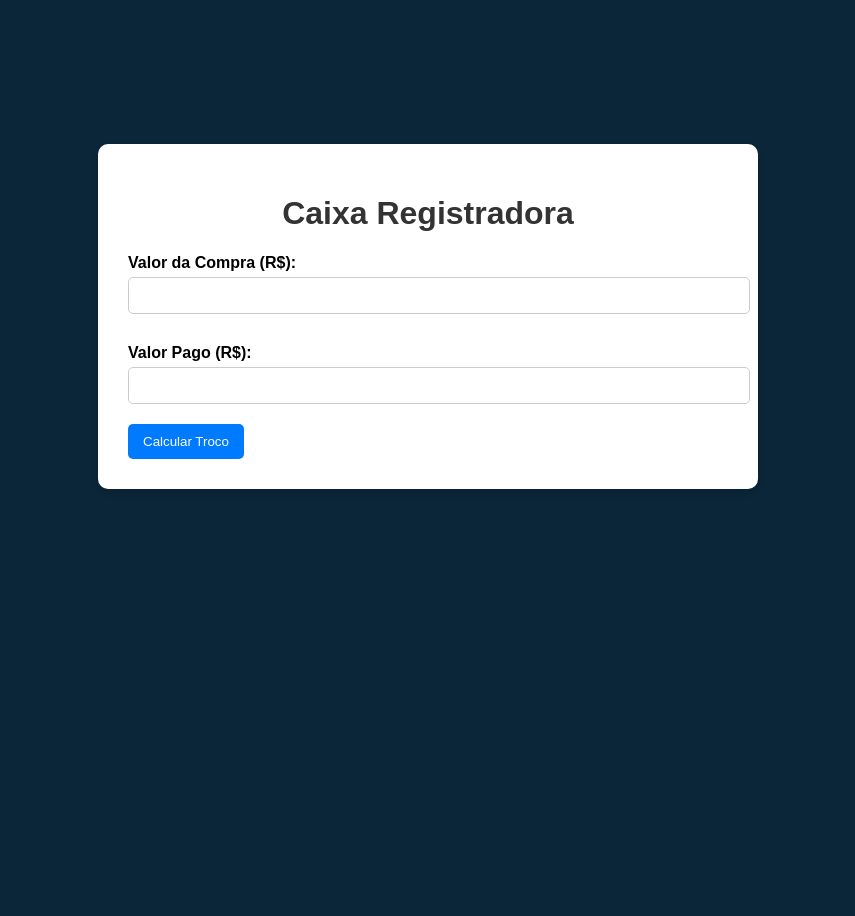
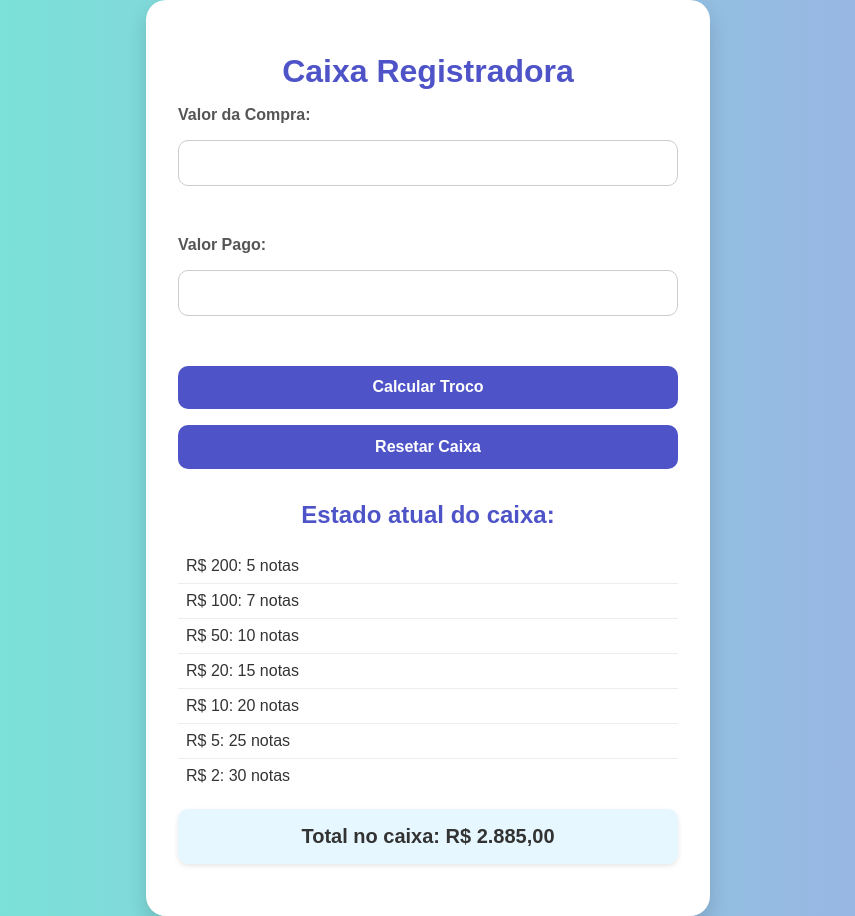
Before and after one commit to ardsc1/DesafiosPHP, a PHP site: page / in a window 1280 px wide. Shown: the whole page, without its empty margins (212-1067 px from the left). Before the commit the page ends 489 px from the top, so only its background shows below. Run offline with PHP 8.4, Linux system fonts and the light colour scheme.

Commit message:
feat: Mudanças no desafio do caixa

```diff
--- /dev/null
+++ b/caixa/caixa.css
@@ -0,0 +1,145 @@
+/* Configurações globais */
+body {
+  font-family: 'Arial', sans-serif;
+  background: linear-gradient(to right, #74ebd5, #9face6);
+  margin: 0;
+  padding: 0;
+  display: flex;
+  justify-content: center;
+  align-items: center;
+  min-height: 100vh;
+  color: #333;
+}
+
+/* Contêiner principal */
+.container {
+  background: #ffffff;
+  padding: 2rem;
+  border-radius: 20px;
+  box-shadow: 0 10px 20px rgba(0, 0, 0, 0.15);
+  max-width: 500px;
+  width: 90%;
+  text-align: center;
+}
+
+/* Cabeçalho */
+.container h1 {
+  font-size: 2rem;
+  margin-bottom: 1rem;
+  color: #4e54c8;
+}
+
+/* Formulário */
+form {
+  display: flex;
+  flex-direction: column;
+  gap: 1rem;
+}
+
+form label {
+  font-size: 1rem;
+  font-weight: bold;
+  color: #555;
+  text-align: left;
+}
+
+form input {
+  padding: 0.8rem;
+  border: 1px solid #ccc;
+  border-radius: 10px;
+  font-size: 1rem;
+  transition: border-color 0.3s;
+}
+
+form input:focus {
+  border-color: #4e54c8;
+  outline: none;
+}
+
+form button {
+  padding: 0.8rem;
+  font-size: 1rem;
+  font-weight: bold;
+  color: #fff;
+  background: #4e54c8;
+  border: none;
+  border-radius: 10px;
+  cursor: pointer;
+  transition: background 0.3s;
+}
+
+form button:hover {
+  background: #2d3091;
+}
+
+/* Mensagem de resultado */
+.resultado {
+  margin-top: 1rem;
+  background: #f7f7f7;
+  border: 1px solid #ccc;
+  padding: 1rem;
+  border-radius: 10px;
+  color: #333;
+}
+
+/* Estado do caixa */
+h2 {
+  margin-top: 2rem;
+  font-size: 1.5rem;
+  color: #4e54c8;
+}
+
+ul {
+  list-style: none;
+  padding: 0;
+  text-align: left;
+}
+
+ul li {
+  font-size: 1rem;
+  padding: 0.5rem;
+  border-bottom: 1px solid #eee;
+}
+
+ul li:last-child {
+  border-bottom: none;
+}
+
+/* Valor total no caixa */
+h3 {
+  margin-top: 1rem;
+  font-size: 1.25rem;
+  font-weight: bold;
+  color: #333;
+  background: #e6f7ff;
+  padding: 1rem;
+  border-radius: 10px;
+  box-shadow: 0 2px 5px rgba(0, 0, 0, 0.1);
+}
+
+/* Responsividade */
+@media (max-width: 500px) {
+  .container {
+      padding: 1.5rem;
+  }
+
+  form input, form button {
+      font-size: 0.9rem;
+  }
+
+  h1 {
+      font-size: 1.5rem;
+  }
+
+  h2 {
+      font-size: 1.25rem;
+  }
+
+  h3 {
+      font-size: 1.1rem;
+  }
+
+  ul li {
+      font-size: 0.9rem;
+  }
+}
--- a/caixa/index.php
+++ b/caixa/index.php
@@ -1,66 +1,120 @@
+<?php
+session_start();
+
+// Inicialização das cédulas disponíveis no caixa
+function inicializarCaixa() {
+    return [
+        200 => 5,
+        100 => 7,
+        50 => 10,
+        20 => 15,
+        10 => 20,
+        5 => 25,
+        2 => 30
+    ];
+}
+
+if (!isset($_SESSION['caixa'])) {
+    $_SESSION['caixa'] = inicializarCaixa();
+}
+
+// Função para calcular o troco
+function calcularTroco($valorCompra, $valorPago, &$caixa) {
+    $troco = $valorPago - $valorCompra;
+    if ($troco < 0) {
+        return "Valor pago é insuficiente. Por favor, insira um valor maior ou igual ao valor da compra.";
+    }
+
+    $cedulasTroco = [];
+    foreach ($caixa as $cedula => $quantidade) {
+        if ($troco >= $cedula && $quantidade > 0) {
+            $numCedulas = min(intdiv($troco, $cedula), $quantidade);
+            if ($numCedulas > 0) {
+                $cedulasTroco[$cedula] = $numCedulas;
+                $troco -= $numCedulas * $cedula;
+                $caixa[$cedula] -= $numCedulas;
+            }
+        }
+    }
+
+    if ($troco > 0) {
+        return "Não há cédulas suficientes para dar o troco exato.";
+    }
+
+    return $cedulasTroco;
+}
+
+function calcularTotalCaixa($caixa) {
+    $total = 0;
+    foreach ($caixa as $cedula => $quantidade) {
+        $total += $cedula * $quantidade;
+    }
+    return $total;
+}
+
+if ($_SERVER['REQUEST_METHOD'] == 'POST') {
+    if (isset($_POST['reset'])) {
+        $_SESSION['caixa'] = inicializarCaixa();
+        $mensagem = "Caixa restaurado com sucesso!";
+    } else {
+        $valorCompra = floatval($_POST['valor_compra']);
+        $valorPago = floatval($_POST['valor_pago']);
+
+        if (!is_numeric($valorCompra) || !is_numeric($valorPago)) {
+            $mensagem = "Por favor, insira valores numéricos válidos.";
+        } else {
+            $resultado = calcularTroco($valorCompra, $valorPago, $_SESSION['caixa']);
+            if (is_array($resultado)) {
+                $mensagem = "Troco: <br>";
+                foreach ($resultado as $cedula => $quantidade) {
+                    $mensagem .= "$quantidade nota(s) de R$ $cedula <br>";
+                }
+            } else {
+                $mensagem = $resultado;
+            }
+        }
+    }
+}
+
+$totalCaixa = calcularTotalCaixa($_SESSION['caixa']);
+?>
+
 <!DOCTYPE html>
-<html lang="pt-br">
+<html lang="pt-BR">
 <head>
     <meta charset="UTF-8">
     <meta name="viewport" content="width=device-width, initial-scale=1.0">
     <title>Caixa Registradora</title>
-    <link rel="stylesheet" href="style.css">
+    <link rel="stylesheet" href="caixa.css">
 </head>
 <body>
-
-
     <div class="container">
         <h1>Caixa Registradora</h1>
-
-        <form action="" method="post">
-            <label for="valor_compra">Valor da Compra (R$):</label>
-            <input type="number" id="valor_compra" name="valor_compra" step="0.01" required>
-
-            <label for="valor_pago">Valor Pago (R$):</label>
-            <input type="number" id="valor_pago" name="valor_pago" step="0.01" required>
-
+        <form method="POST">
+            <label for="valor_compra">Valor da Compra:</label>
+            <input type="text" id="valor_compra" name="valor_compra">
+            <br>
+            <label for="valor_pago">Valor Pago:</label>
+            <input type="text" id="valor_pago" name="valor_pago">
+            <br>
             <button type="submit" name="calcular">Calcular Troco</button>
+            <button type="submit" name="reset">Resetar Caixa</button>
         </form>
 
-        <?php
-        //mudanças é para colocar a quantidades de nota q tem no caixa tipo 2 notas de 200, 5 de 100 e ir continuando ,ate fechar o dia
+        <?php if (!empty($mensagem)): ?>
+            <div class="resultado">
+                <?php echo $mensagem; ?>
+            </div>
+        <?php endif; ?>
 
-        if ($_SERVER['REQUEST_METHOD'] == 'POST') {
-            $valor_compra = $_POST['valor_compra'];
-            $valor_pago = $_POST['valor_pago'];
+        <h2>Estado atual do caixa:</h2>
+        <ul>
+            <?php foreach ($_SESSION['caixa'] as $cedula => $quantidade): ?>
+                <li>R$ <?php echo $cedula; ?>: <?php echo $quantidade; ?> notas</li>
+            <?php endforeach; ?>
+        </ul>
 
-            if (!is_numeric($valor_compra) || !is_numeric($valor_pago)) {
-                echo "<p class='error'>Por favor, insira valores numéricos válidos.</p>";
-            } elseif ($valor_pago < $valor_compra) {
-                echo "<p class='error'>O valor pago é menor que o valor da compra. Por favor, insira um valor maior.</p>";
-            } else {
-
-                $troco = $valor_pago - $valor_compra;
-
-                $cedulas = [200, 100, 50, 20, 10, 5, 2];
-                $quantidade_cedulas = [];
-
-
-                foreach ($cedulas as $cedula) {
-                    $quantidade_cedulas[$cedula] = floor($troco / $cedula);
-                    $troco -= $quantidade_cedulas[$cedula] * $cedula;
-                }
-
-
-                echo "<p class='success'>Troco: R$ " . number_format($valor_pago - $valor_compra, 2, ',', '.') . "</p>";
-
-
-                echo "<div class='result'><strong>Quantidade de cédulas para o troco:</strong><br>";
-                foreach ($quantidade_cedulas as $cedula => $quantidade) {
-                    if ($quantidade > 0) {
-                        echo "{$quantidade} cédula(s) de R$ " . number_format($cedula, 2, ',', '.') . "<br>";
-                    }
-                }
-                echo "</div>";
-            }
-        }
-        ?>
+        <h3>Total no caixa: R$ <?php echo number_format($totalCaixa, 2, ',', '.'); ?></h3>
     </div>
-
 </body>
 </html>
--- a/caixa/style.css
+++ /dev/null
@@ -1,54 +0,0 @@
-body {
-  font-family: Arial, sans-serif;
-  background-color: #0a2638;
-  margin: 0;
-  padding: 20px;
-}
-.container {
-  max-width: 600px;
-  margin: auto;
-  padding: 30px;
-  background-color: #fff;
-  border-radius: 10px;
-  box-shadow: 0 4px 6px rgba(0, 0, 0, 0.1);
-  margin-top: 10%;
-}
-h1 {
-  text-align: center;
-  color: #333;
-}
-label {
-  display: block;
-  margin: 10px 0 5px;
-  font-weight: bold;
-}
-input[type="number"] {
-  width: 100%;
-  padding: 10px;
-  margin-bottom: 20px;
-  border: 1px solid #ccc;
-  border-radius: 5px;
-}
-button {
-  padding: 10px 15px;
-  border: none;
-  border-radius: 5px;
-  background-color: #007bff;
-  color: white;
-  cursor: pointer;
-}
-button:hover {
-  background-color: #0056b3;
-}
-.result {
-  margin-top: 20px;
-  font-size: 16px;
-}
-.error {
-  color: red;
-  margin: 10px 0;
-}
-.success {
-  color: green;
-  margin: 10px 0;
-}
```
